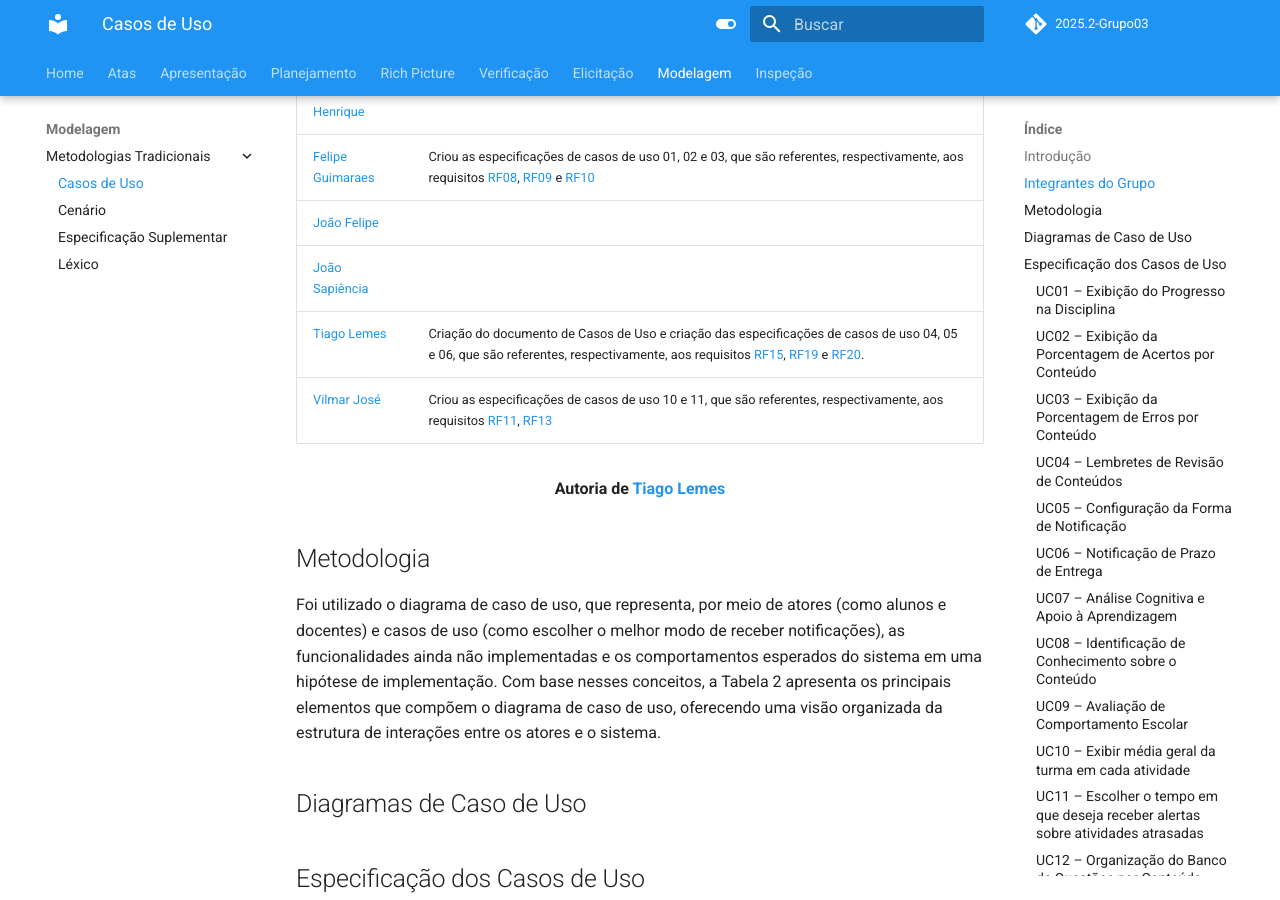
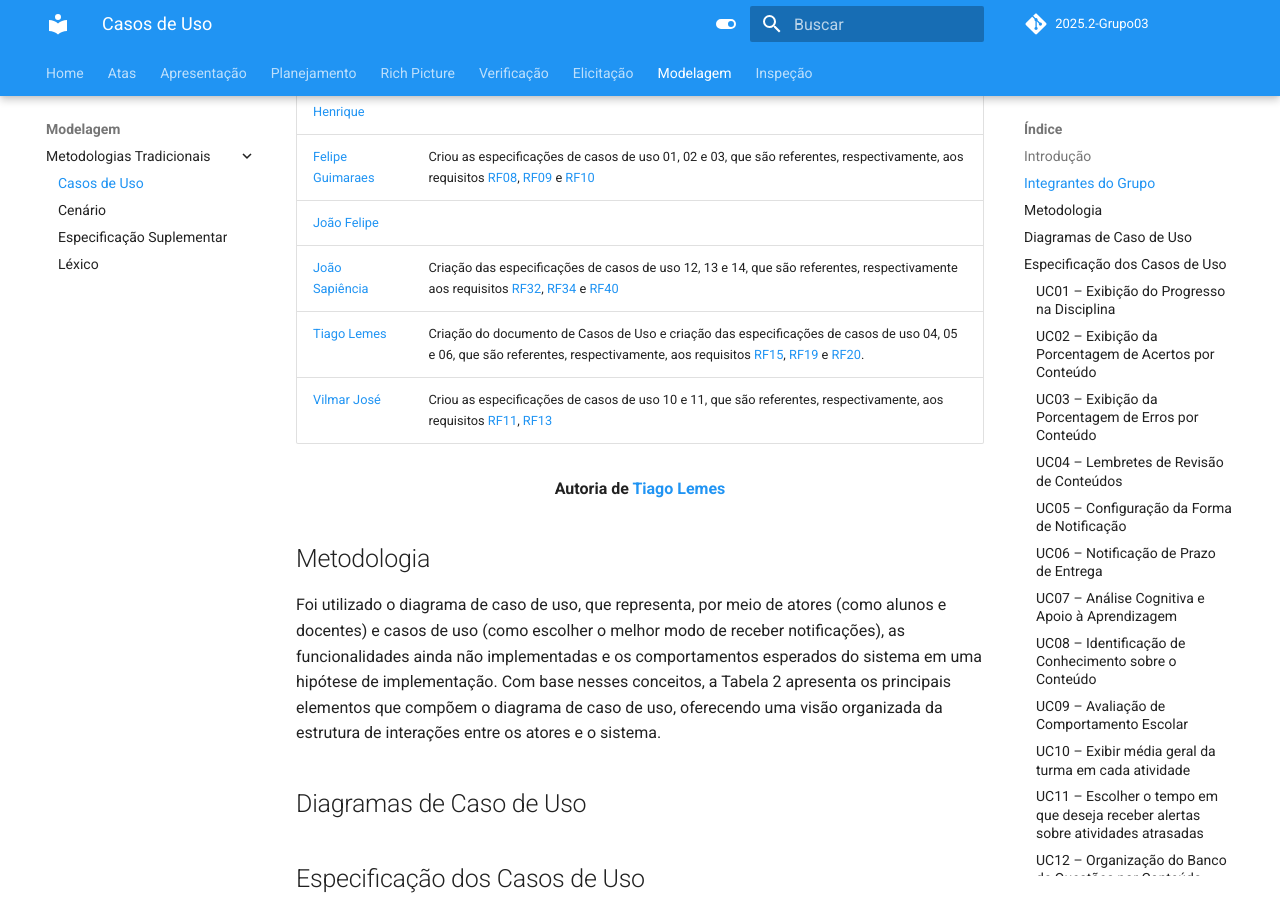
Before and after one commit to Requisitos-de-Software/2025.2-Grupo03, an MkDocs documentation site: the page built from docs/Modelagem/casos_de_uso.md, in a window 1280 px wide and 900 px high, scrolled down 752 px. Built offline with MkDocs 1.6.1 and Material for MkDocs 9.7.7, drawn with Linux system fonts in a browser that asks for light colours; comment, search, counter and statistics services are not loaded.

Commit message:
Update casos_de_uso.md

```diff
--- a/docs/Modelagem/casos_de_uso.md
+++ b/docs/Modelagem/casos_de_uso.md
@@ -17,7 +17,7 @@
 | [Arthur Henrique](https://github.com/arthurhvieira1) |                                       |
 | [Felipe Guimaraes](https://github.com/felipegf1) | Criou as especificações de casos de uso 01, 02 e 03, que são referentes, respectivamente, aos requisitos [RF08](https://requisitos-de-software.github.io/2025.2-Grupo03/Elicitacao/requisitos_elicitados/#funcionais), [RF09](https://requisitos-de-software.github.io/2025.2-Grupo03/Elicitacao/requisitos_elicitados/#funcionais) e [RF10](https://requisitos-de-software.github.io/2025.2-Grupo03/Elicitacao/requisitos_elicitados/#funcionais) |
 | [João Felipe](https://github.com/MrBolt2005) |                                       |
-| [João Sapiência](https://github.com/JoaoSapiencia) |                                       |
+| [João Sapiência](https://github.com/JoaoSapiencia) | Criação das especificações de casos de uso 12, 13 e 14, que são referentes, respectivamente aos requisitos [RF32](https://requisitos-de-software.github.io/2025.2-Grupo03/Elicitacao/requisitos_elicitados/#funcionais), [RF34](https://requisitos-de-software.github.io/2025.2-Grupo03/Elicitacao/requisitos_elicitados/#funcionais) e [RF40](https://requisitos-de-software.github.io/2025.2-Grupo03/Elicitacao/requisitos_elicitados/#funcionais)  |
 | [Tiago Lemes](https://github.com/TiagoTeixeira-2005) | Criação do documento de Casos de Uso e criação das especificações de casos de uso 04, 05 e 06, que são referentes, respectivamente, aos requisitos [RF15](https://requisitos-de-software.github.io/2025.2-Grupo03/Elicitacao/requisitos_elicitados/#funcionais), [RF19](https://requisitos-de-software.github.io/2025.2-Grupo03/Elicitacao/requisitos_elicitados/#funcionais) e [RF20](https://requisitos-de-software.github.io/2025.2-Grupo03/Elicitacao/requisitos_elicitados/#funcionais).                                      |
 | [Vilmar José](https://github.com/VilmarFagundes) | Criou as especificações de casos de uso 10 e 11, que são referentes, respectivamente, aos requisitos [RF11](https://requisitos-de-software.github.io/2025.2-Grupo03/Elicitacao/requisitos_elicitados/#funcionais), [RF13](https://requisitos-de-software.github.io/2025.2-Grupo03/Elicitacao/requisitos_elicitados/#funcionais) |
 
```
Also changed, not shown: other parts of docs/Modelagem/casos_de_uso.md (+1 -1 lines).
